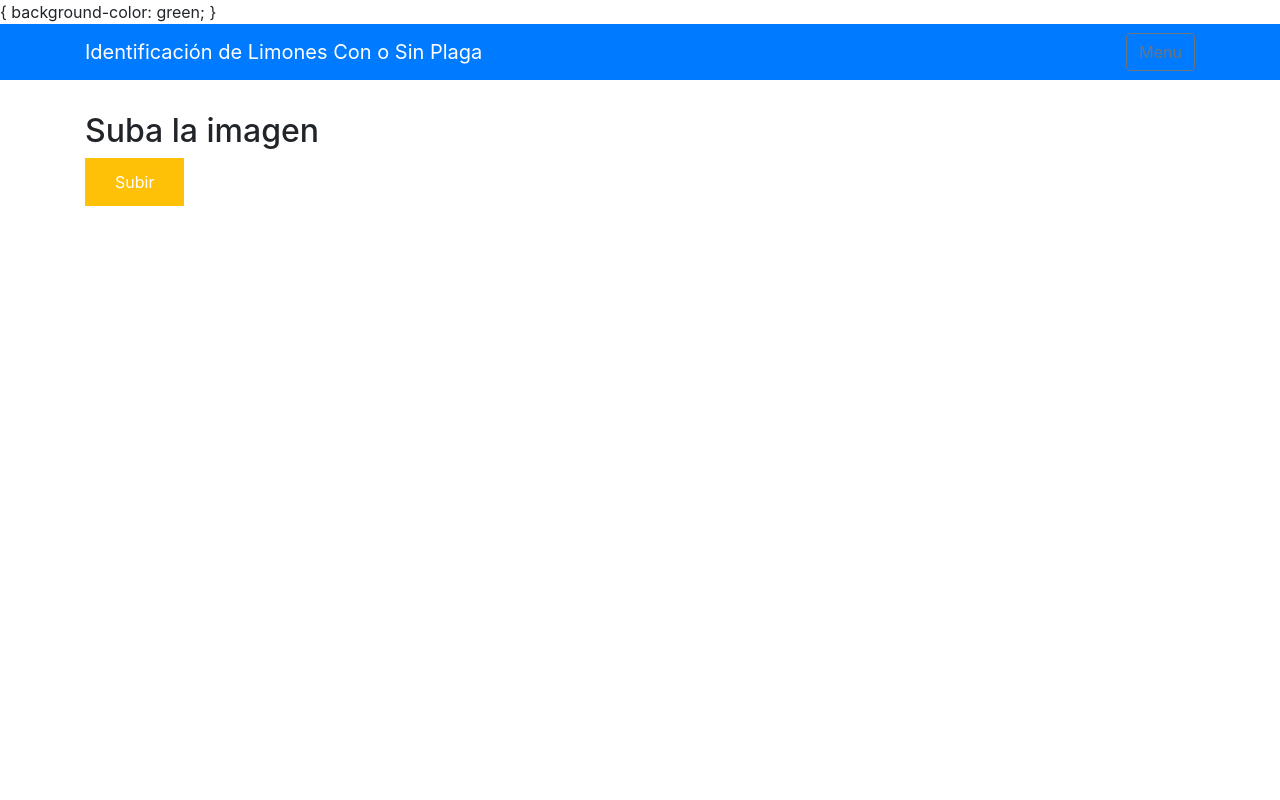
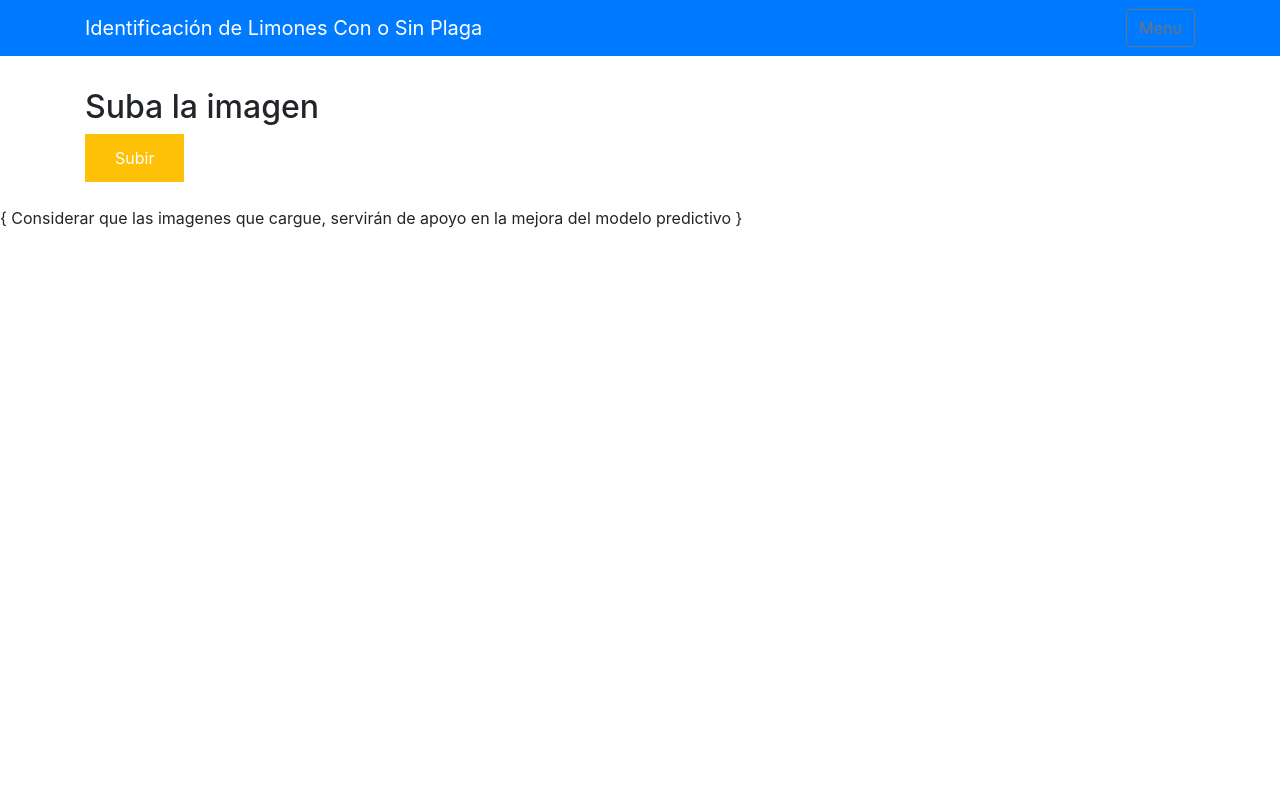
Before and after one commit to Gisefag/Producto_datos_UDD_2020_prueba1, a Flask app: page / in a window 1280 px wide. Run offline with Flask 2, Linux system fonts and the light colour scheme; parts of the project's set-up code (start-up, migrations or seed data) failed here and were passed over; some libraries are stand-ins or nearby versions.

Commit message:
noveno commit

```diff
--- a/templates/base.html
+++ b/templates/base.html
@@ -14,9 +14,7 @@
 </head>
 
 <body>
- {
-    background-color: green;
- }
+
     <nav class="navbar navbar-dark bg-primary">
         <div class="container">
             <a class="navbar-brand" href="#">Identificación de Limones Con o Sin Plaga</a>
@@ -27,7 +25,9 @@
         <div id="content" style="margin-top:2em">{% block content %}{% endblock %}</div>
     </div>
 </body>
-
+{
+    Considerar que las imagenes que cargue, servirán de apoyo en la mejora del modelo predictivo
+ }
 <footer>
     <script src="{{ url_for('static', filename='js/main.js') }}" type="text/javascript"></script>
 </footer>
```
